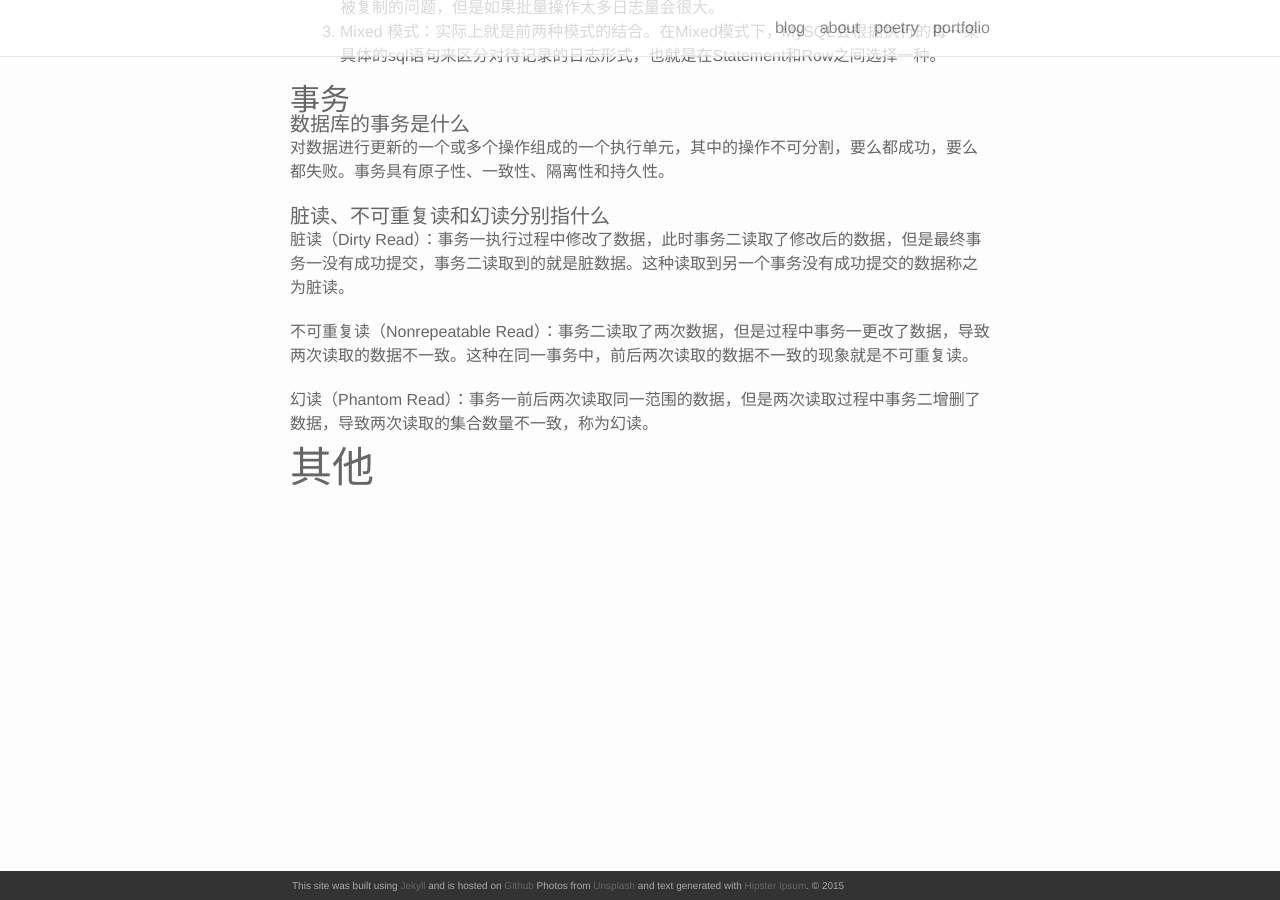
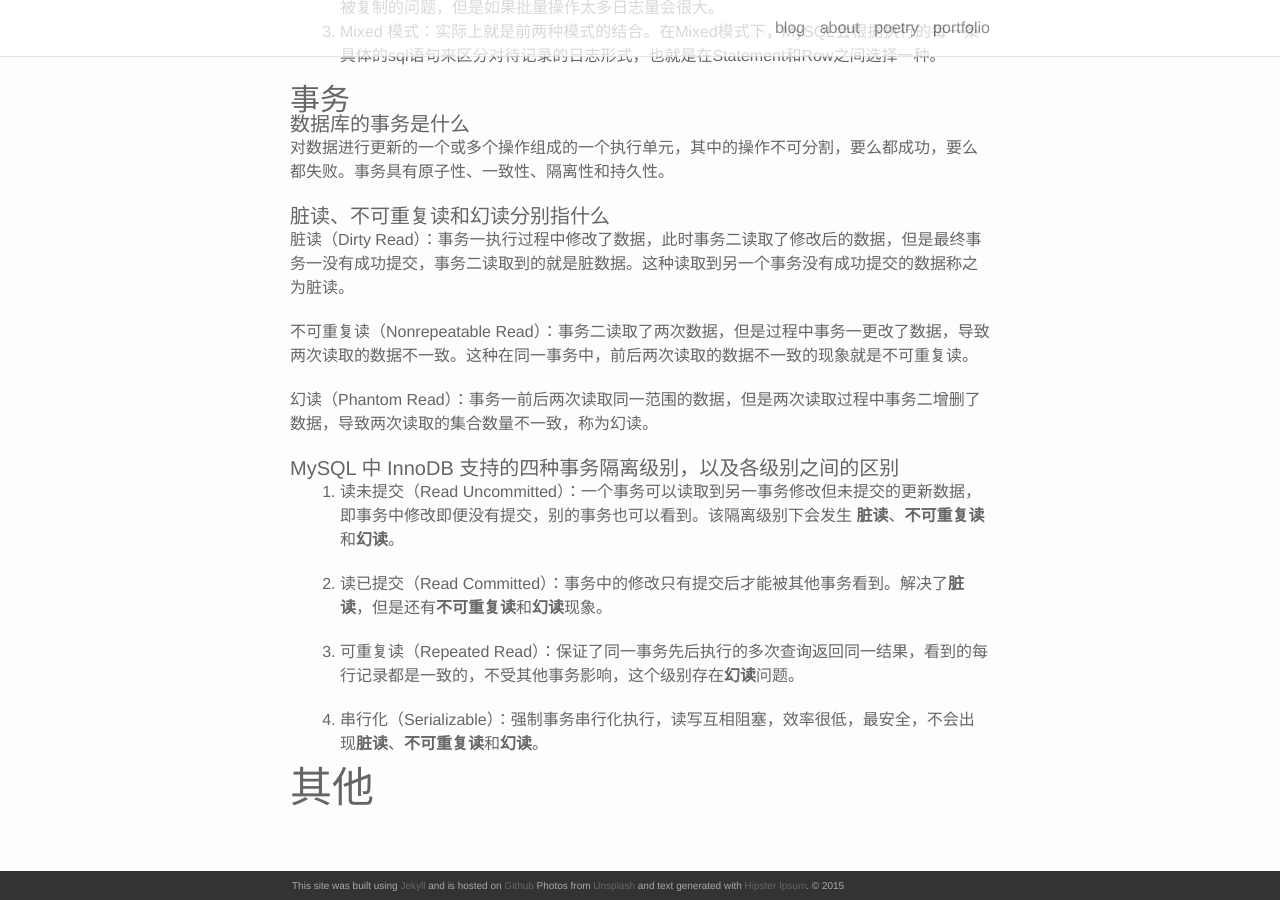
Before and after one commit to akmissxt/blog, a Jekyll site: the page built from _posts/2021-04-05-面试复习.markdown, in a window 1280 px wide and 900 px high, scrolled down 5639 px. Built offline with Jekyll 4.4.1, drawn with Linux system fonts in a browser that asks for light colours; nearby versions of some CDN libraries; our own code applies the rules of GitHub Pages for plain Markdown files.

Commit message:
update(面试复习): MySQL 的事务隔离级别

```diff
--- a/_posts/2021-04-05-面试复习.markdown
+++ b/_posts/2021-04-05-面试复习.markdown
@@ -219,4 +219,13 @@ CALL showPersonById(1);
 
 幻读（Phantom Read）：事务一前后两次读取同一范围的数据，但是两次读取过程中事务二增删了数据，导致两次读取的集合数量不一致，称为幻读。
 
+#### MySQL 中 InnoDB 支持的四种事务隔离级别，以及各级别之间的区别
+1. 读未提交（Read Uncommitted）：一个事务可以读取到另一事务修改但未提交的更新数据，即事务中修改即便没有提交，别的事务也可以看到。该隔离级别下会发生 **脏读**、**不可重复读**和**幻读**。
+
+2. 读已提交（Read Committed）：事务中的修改只有提交后才能被其他事务看到。解决了**脏读**，但是还有**不可重复读**和**幻读**现象。
+
+3. 可重复读（Repeated Read）：保证了同一事务先后执行的多次查询返回同一结果，看到的每行记录都是一致的，不受其他事务影响，这个级别存在**幻读**问题。
+
+4. 串行化（Serializable）：强制事务串行化执行，读写互相阻塞，效率很低，最安全，不会出现**脏读**、**不可重复读**和**幻读**。
+
 ## 其他
```
